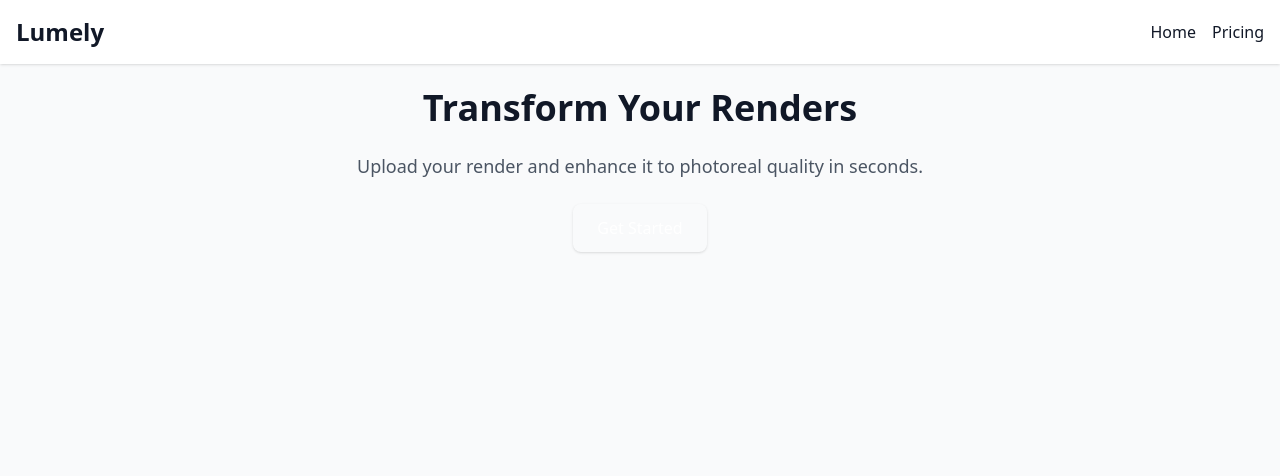
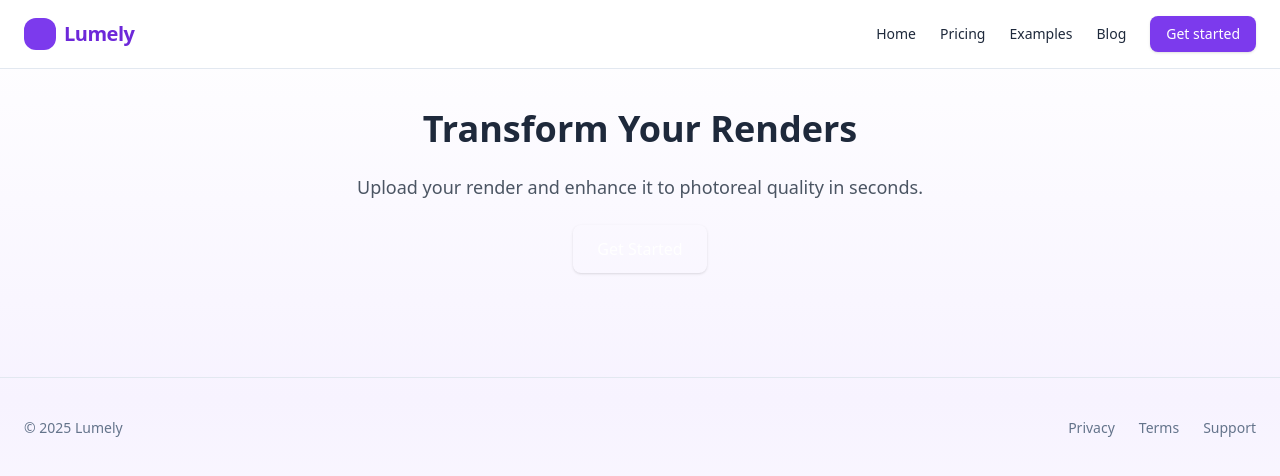
Before and after one commit to markgaughan75-maker/test-2, a Next.js app: page / in a window 1280 px wide. Shown: the top 476 px of the page. Built offline with nearby package versions, Linux system fonts and the light colour scheme.

Commit message:
Update layout.tsx

```diff
--- a/app/layout.tsx
+++ b/app/layout.tsx
@@ -1,23 +1,43 @@
 import '../styles/globals.css';
-import React from 'react';
+import { ReactNode } from 'react';
 
 export const metadata = {
   title: 'Lumely',
-  description: 'AI Render Enhancer Platform'
+  description: 'AI Render Enhancement & Upscaling for AEC',
 };
 
-export default function RootLayout({ children }: { children: React.ReactNode }) {
+export default function RootLayout({ children }: { children: ReactNode }) {
   return (
     <html lang="en">
-      <body>
-        <header className="flex justify-between items-center p-4 shadow bg-white">
-          <h1 className="text-2xl font-bold text-brand-purple">Lumely</h1>
-          <nav className="space-x-4">
-            <a href="/" className="hover:underline">Home</a>
-            <a href="/pricing" className="hover:underline">Pricing</a>
-          </nav>
+      <body className="min-h-screen bg-gradient-to-b from-white via-[#F7F3FF] to-white text-slate-800">
+        <header className="sticky top-0 z-30 bg-white/80 backdrop-blur border-b border-slate-200">
+          <div className="mx-auto max-w-7xl px-6 py-4 flex items-center justify-between">
+            <a href="/" className="flex items-center gap-2">
+              <div className="h-8 w-8 rounded-xl bg-violet-600" />
+              <span className="text-xl font-extrabold tracking-tight text-violet-700">Lumely</span>
+            </a>
+            <nav className="flex items-center gap-6 text-sm">
+              <a href="/" className="hover:text-violet-700">Home</a>
+              <a href="/pricing" className="hover:text-violet-700">Pricing</a>
+              <a href="#examples" className="hover:text-violet-700">Examples</a>
+              <a href="#blog" className="hover:text-violet-700">Blog</a>
+              <a href="/pricing" className="px-4 py-2 rounded-lg bg-violet-600 text-white hover:bg-violet-700 shadow">
+                Get started
+              </a>
+            </nav>
+          </div>
         </header>
-        <main className="p-6">{children}</main>
+        <main className="mx-auto max-w-7xl px-6 py-10">{children}</main>
+        <footer className="border-t border-slate-200 mt-16">
+          <div className="mx-auto max-w-7xl px-6 py-10 text-sm text-slate-500 flex items-center justify-between">
+            <span>© {new Date().getFullYear()} Lumely</span>
+            <div className="flex gap-6">
+              <a className="hover:text-violet-700" href="#">Privacy</a>
+              <a className="hover:text-violet-700" href="#">Terms</a>
+              <a className="hover:text-violet-700" href="#">Support</a>
+            </div>
+          </div>
+        </footer>
       </body>
     </html>
   );
```
